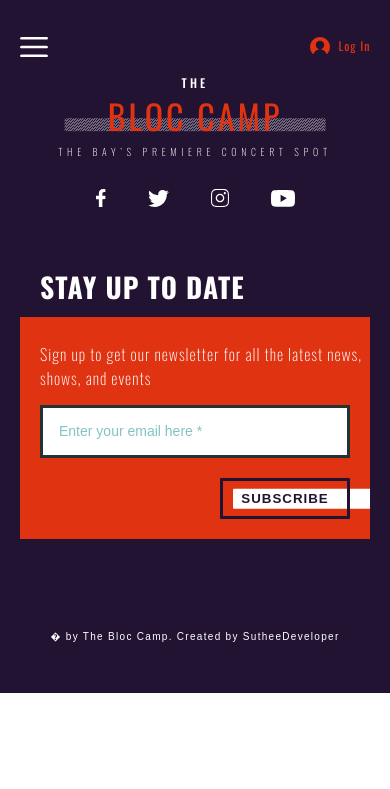
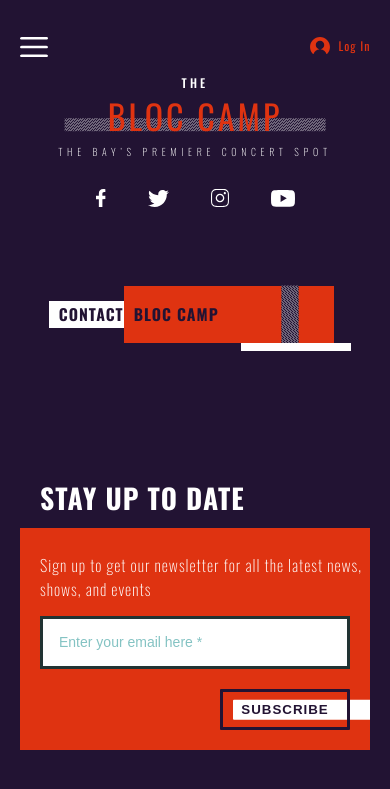
Before and after one commit to SutheeDev/thebloccamp, a Flask app: page /contact in a window 390 px wide. Shown: the top 789 px of the page. Run offline with Flask 2, Linux system fonts and the light colour scheme.

Commit message:
add contact title on contact page

```diff
--- a/static/css/calendar.css
+++ b/static/css/calendar.css
@@ -4,7 +4,9 @@ main {
 .calendar {
   margin-top: -10px;
 }
-.calendar-container {
+.calendar-container,
+.about-container,
+.contact-container {
   width: 75vw;
 }
 .calendar-title2-box .calendar-title2 {
--- a/static/css/index.css
+++ b/static/css/index.css
@@ -281,18 +281,20 @@ section.navigation.open-nav .hamburger-close {
   }
 }
 /* -------------------- */
-/* Upcoming Section, Calendar Title (on shows page) / About Title (on About page) */
+/* Upcoming Section, Calendar Title (on shows page) / About Title (on About page) / Contact Title (on Contact page)*/
 /* -------------------- */
 .upcoming,
 .calendar,
-.about {
+.about,
+.contact {
   background-color: #221333;
   padding: 70px 0;
   margin-top: -5px;
 }
 .upcoming-container,
 .calendar-container,
-.about-container {
+.about-container,
+.contact-container {
   width: 65vw;
   margin: 0 auto;
 }
@@ -305,14 +307,16 @@ section.navigation.open-nav .hamburger-close {
 }
 .upcoming-title,
 .calendar-title,
-.about-title {
+.about-title,
+.contact-title {
   display: flex;
   align-items: center;
   margin-bottom: 40px;
 }
 .upcoming-title h1,
 .calendar-title h1,
-.about-title h1 {
+.about-title h1,
+.contact-title h1 {
   font-size: calc(3vw + 1rem);
   letter-spacing: 1px;
   text-transform: uppercase;
@@ -321,12 +325,14 @@ section.navigation.open-nav .hamburger-close {
 }
 .upcoming-title1,
 .calendar-title1,
-.about-title1 {
+.about-title1,
+.contact-title1 {
   background-color: #ffffff;
   line-height: 1.7;
 }
 .upcoming-title2-box .upcoming-title2,
-.about-title2-box .about-title2 {
+.about-title2-box .about-title2,
+.contact-title2-box .contact-title2 {
   width: 100%;
   background-color: #df3311;
   margin-bottom: 0;
@@ -334,13 +340,15 @@ section.navigation.open-nav .hamburger-close {
 }
 .upcoming-title2-box,
 .calendar-title2-box,
-.about-title2-box {
+.about-title2-box,
+.contact-title2-box {
   width: 272px;
   position: relative;
 }
 .upcoming-title2-box .block,
 .calendar-title2-box .block,
-.about-title2-box .block {
+.about-title2-box .block,
+.contact-title2-box .block {
   width: 58px;
   height: 17px;
   background-color: #221333;
@@ -379,35 +387,41 @@ section.navigation.open-nav .hamburger-close {
 @media screen and (max-width: 850px) {
   .upcoming,
   .calendar,
-  .about {
+  .about,
+  .contact {
     margin-top: 55px;
   }
   .upcoming-container,
   .calendar-container,
-  .about-container {
+  .about-container,
+  .contact-container {
     width: 80vw;
   }
   .upcoming-title h1,
   .calendar-title h1,
-  .about-title h1 {
+  .about-title h1,
+  .contact-title h1 {
     font-size: calc(2vw + 0.5rem);
     padding-left: 10px;
   }
   .upcoming-title2-box,
   .calendar-title2-box,
-  .about-title2-box {
+  .about-title2-box,
+  .contact-title2-box {
     width: 210px;
   }
   .upcoming-title2-box .block,
   .calendar-title2-box .block,
-  .about-title2-box .block {
+  .about-title2-box .block,
+  .contact-title2-box .block {
     left: 190px;
   }
   .line2 {
     right: -17px;
   }
   .upcoming-title2-box .upcoming-title2,
-  .about-title2-box .about-title2 {
+  .about-title2-box .about-title2,
+  .contact-title2-box .about-title2 {
     line-height: 50px;
   }
   .upcoming-info {
@@ -417,12 +431,14 @@ section.navigation.open-nav .hamburger-close {
 @media screen and (max-width: 450px) {
   .upcoming,
   .calendar,
-  .about {
+  .about,
+  .contact {
     padding: 50px 0;
   }
   .upcoming-title2-box .block,
   .calendar-title2-box .block,
-  .about-title2-box .block {
+  .about-title2-box .block,
+  .contact-title2-box .block {
     left: 137px;
   }
 }
--- a/templates/contact.html
+++ b/templates/contact.html
@@ -1,4 +1,17 @@
 {% extends 'layout.html' %}{% block title %}Contact{% endblock %} {% block body
 %}
-<h1>This is contact</h1>
+<main>
+  <section class="contact">
+    <div class="contact-container">
+      <div class="contact-title">
+        <h1 class="contact-title1">contact</h1>
+        <div class="contact-title2-box">
+          <h1 class="contact-title2">Bloc Camp</h1>
+          <div class="block"></div>
+          <div class="line2"></div>
+        </div>
+      </div>
+    </div>
+  </section>
+</main>
 {% endblock %}
--- a/templates/index.html
+++ b/templates/index.html
@@ -1,4 +1,4 @@
-{% extends 'layout.html' %} {% block body %}
+{% extends 'layout.html' %} {% block title %}Home{% endblock %} {% block body %}
 
 <section class="slideshow">
   <div class="swiper" id="swiper1">
```
